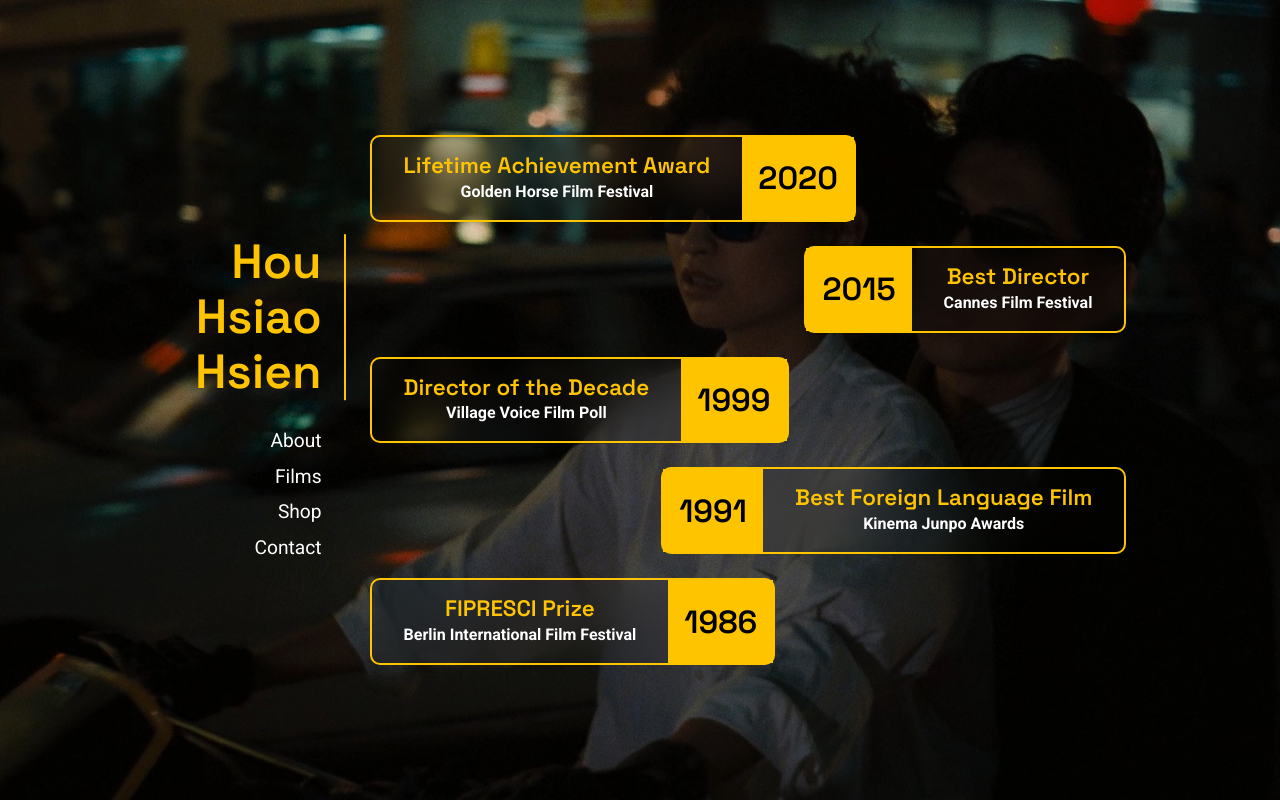
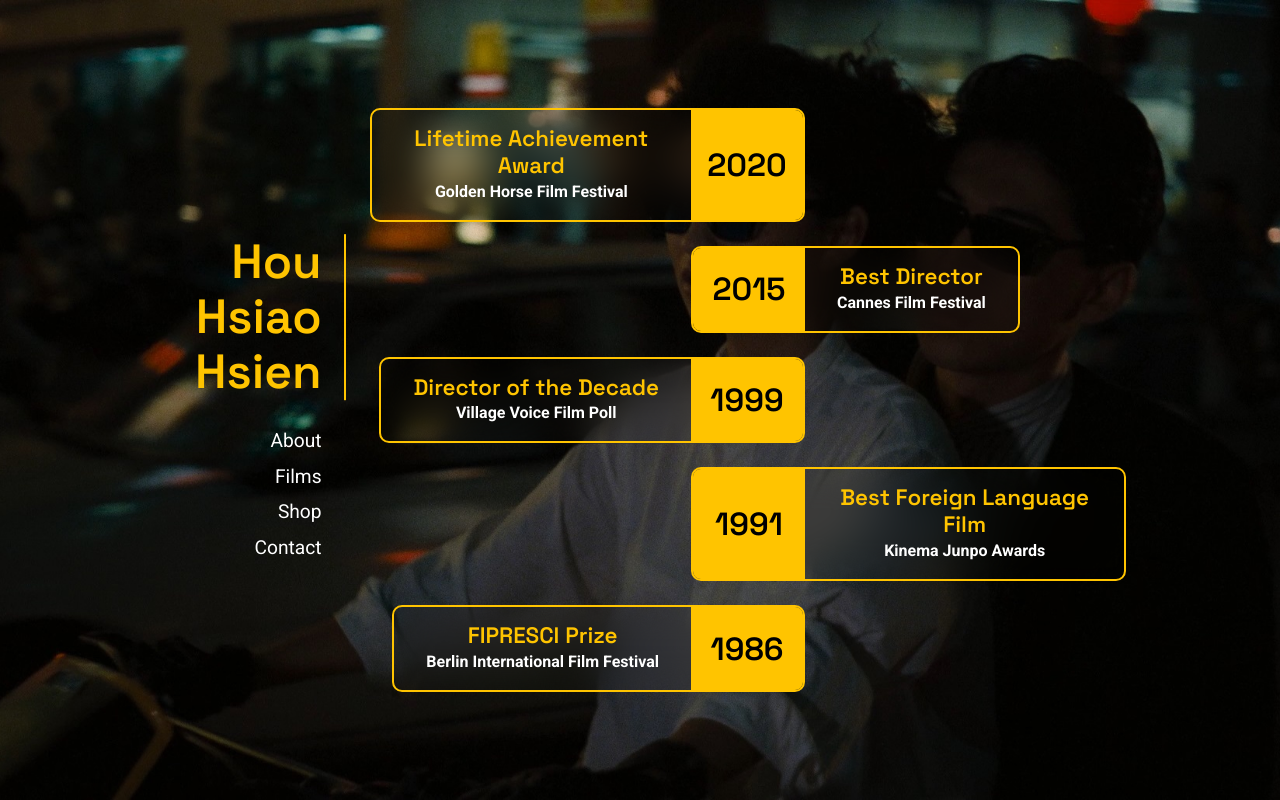
Before and after one commit to johntobindev/hou-hsiao-hsien, a plain HTML site: page index.html in a window 1280 px wide. Drawn offline with Linux system fonts and the light colour scheme.

Commit message:
Align awards by year

```diff
--- a/styles/main.css
+++ b/styles/main.css
@@ -106,7 +106,7 @@ body {
 .main-inner {
   display: flex;
   flex-direction: column;
-  max-width: 50rem;
+  /* max-width: 50rem; */
   margin: 0 auto;
 }
 
@@ -127,17 +127,24 @@ body {
   display: flex;
   align-self: flex-start;
   backdrop-filter: blur(20px);
-  animation: appear ease 1s 1 forwards;
+  animation: appear ease 500ms 1 forwards;
   opacity: 0;
   transform: translateY(2rem);
+  overflow: hidden;
 }
 
 .award:not(:last-child) {
   margin-bottom: 1.5rem;
 }
 
+.award:nth-child(2n-1) {
+  align-self: flex-end;
+  margin-right: calc(50% - 3.5rem - 1px);
+}
+
 .award:nth-child(2n) {
-  align-self: flex-end;
+  align-self: flex-start;
+  margin-left: calc(50% - 3.5rem - 1px);
 }
 
 .award:nth-child(1) {
@@ -178,11 +185,12 @@ body {
   display: flex;
   order: 2;
   align-items: center;
+  justify-content: center;
   font-size: 2em;
   font-weight: 600;
   font-family: Space Grotesk;
   margin-left: auto;
-  padding: 1rem;
+  width: 7rem;
   background-color: var(--color-secondary);
   color: #000;
 }
```
